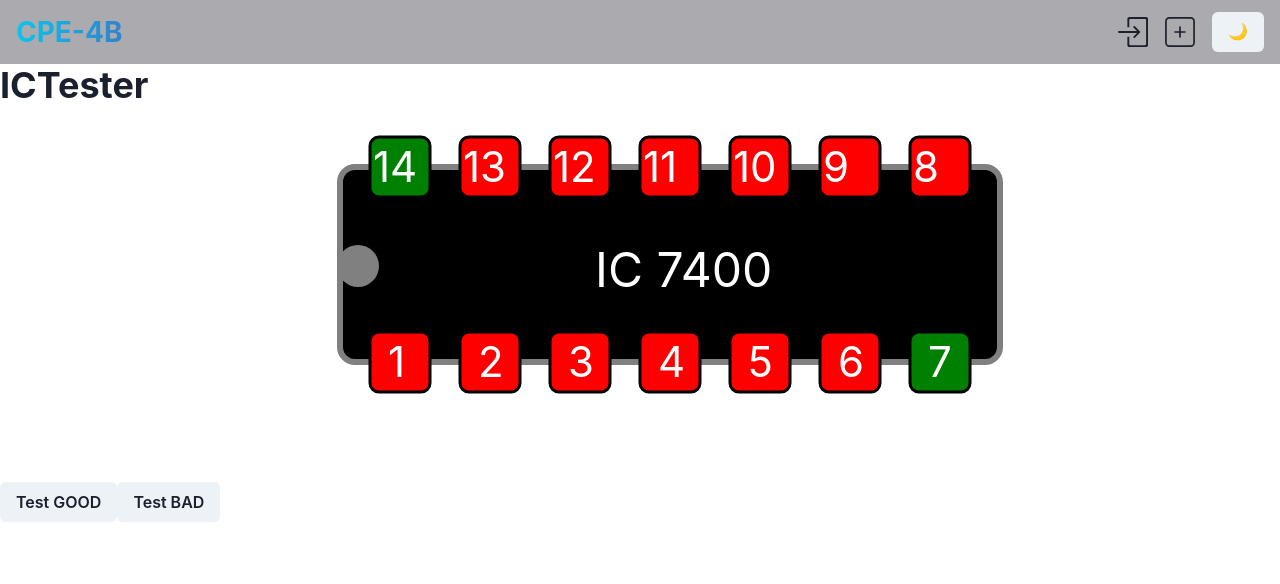
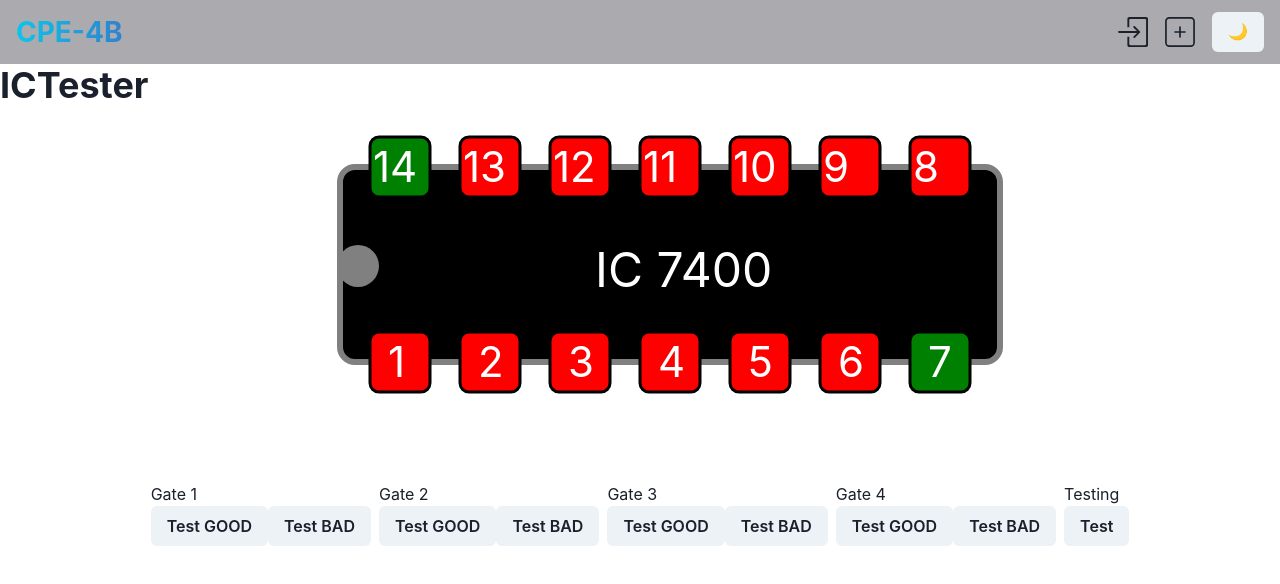
Before and after one commit to Kyonpon/CPE_Trainer, a React (Vite) app in the folder frontend/: page /74lstesterhome in a window 1280 px wide. Shown: the top 584 px of the page. Built offline with nearby package versions, Linux system fonts and the light colour scheme.

Commit message:
EXPERIMENTAL FEATURE: can be controlled the bad gates using an array

```diff
--- a/frontend/src/pages/ICTester/ICTesterHome.jsx
+++ b/frontend/src/pages/ICTester/ICTesterHome.jsx
@@ -6,11 +6,15 @@ function ICTesterHome() {
   const [pinStatuses, setPinStatuses] = useState([
     1, 0, 0, 0, 0, 0, 0, 0, 0, 0, 0, 0, 0, 1,
   ]);
-  const gate4 = [1, 2, 3];
-  const gate3 = [4, 5, 6];
-  const gate2 = [7, 8, 9];
-  const gate1 = [10, 11, 12];
-  //[VCC, GATE4A, GATE4B, GATE4Y, GATE3A, GATE3B, GATE3Y,GATE1A, GATE1B, GATE1Y,GATE2A, GATE2B, GATE2Y,]
+
+  const gateSet = {
+    gate1: [7, 8, 9],
+    gate2: [10, 11, 12],
+    gate3: [1, 2, 3],
+    gate4: [4, 5, 6],
+  };
+
+  //[VCC, GATE3A, GATE3B, GATE4Y, GATE4A, GATE4B, GATE4Y,GATE1A, GATE1B, GATE1Y,GATE2A, GATE2B, GATE2Y,]
 
   const testGood = (gate) => {
     setPinStatuses((prevStatuses) => {
@@ -32,18 +36,50 @@ function ICTesterHome() {
     });
   };
 
-  const handleTestG = () => {
-    testGood(gate4);
-    testGood(gate3);
-    testGood(gate2);
-    testGood(gate1);
+  const handleTestGoodGate2 = () => {
+    testGood(gateSet.gate2);
   };
 
-  const handleTestB = () => {
-    testBad(gate4);
-    testBad(gate3);
-    testBad(gate2);
-    testBad(gate1);
+  const handleTestBadGate2 = () => {
+    testBad(gateSet.gate2);
+  };
+
+  const handleTestGoodGate1 = () => {
+    testGood(gateSet.gate1);
+  };
+
+  const handleTestBadGate1 = () => {
+    testBad(gateSet.gate1);
+  };
+
+  const handleTestGoodGate3 = () => {
+    testGood(gateSet.gate3);
+  };
+
+  const handleTestBadGate3 = () => {
+    testBad(gateSet.gate3);
+  };
+
+  const handleTestGoodGate4 = () => {
+    testGood(gateSet.gate4);
+  };
+
+  const handleTestBadGate4 = () => {
+    testBad(gateSet.gate4);
+  };
+
+  const gatesState = [1, 0, 0, 1];
+
+  const handlGateStatus = () => {
+    const quadGateIC = Object.keys(gateSet);
+    for (let i = 0; i < gatesState.length; i++) {
+      if (gatesState[i] === 0) {
+        testBad(gateSet[quadGateIC[i]]);
+      }
+      if (gatesState[i] === 1) {
+        testGood(gateSet[quadGateIC[i]]);
+      }
+    }
   };
 
   return (
@@ -55,8 +91,33 @@ function ICTesterHome() {
           setPinStatuses={setPinStatuses}
         ></TwoInputVizualizer>
       </Box>
-      <Button onClick={handleTestG}>Test GOOD</Button>
-      <Button onClick={handleTestB}>Test BAD</Button>
+      <Box display="flex" justifyContent="center" gap={2}>
+        <Box>
+          <h1>Gate 1</h1>
+          <Button onClick={handleTestGoodGate1}>Test GOOD</Button>
+          <Button onClick={handleTestBadGate1}>Test BAD</Button>
+        </Box>
+        <Box>
+          <h1>Gate 2</h1>
+          <Button onClick={handleTestGoodGate2}>Test GOOD</Button>
+          <Button onClick={handleTestBadGate2}>Test BAD</Button>
+        </Box>
+        <Box>
+          <h1>Gate 3</h1>
+          <Button onClick={handleTestGoodGate3}>Test GOOD</Button>
+          <Button onClick={handleTestBadGate3}>Test BAD</Button>
+        </Box>
+        <Box>
+          <h1>Gate 4</h1>
+          <Button onClick={handleTestGoodGate4}>Test GOOD</Button>
+          <Button onClick={handleTestBadGate4}>Test BAD</Button>
+        </Box>
+
+        <Box>
+          <h1>Testing</h1>
+          <Button onClick={handlGateStatus}> Test </Button>
+        </Box>
+      </Box>
     </Box>
   );
 }
```
